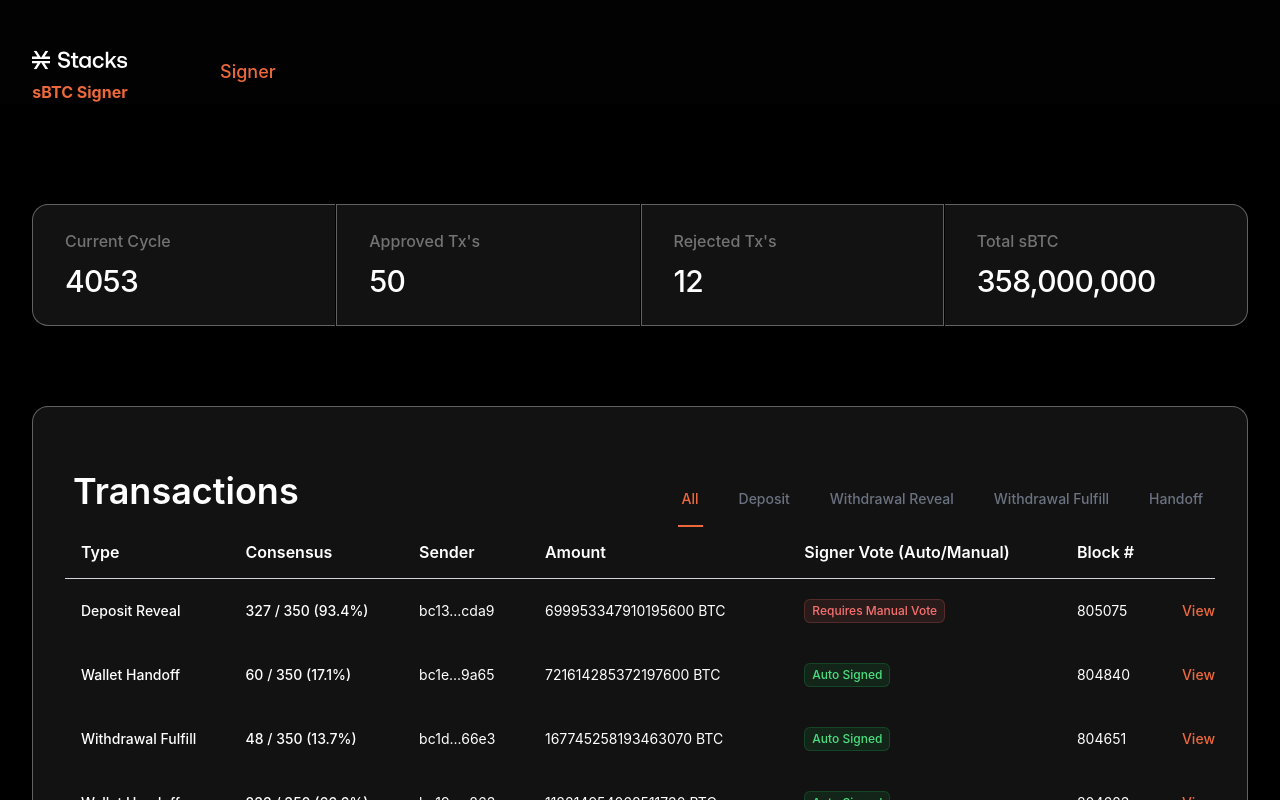
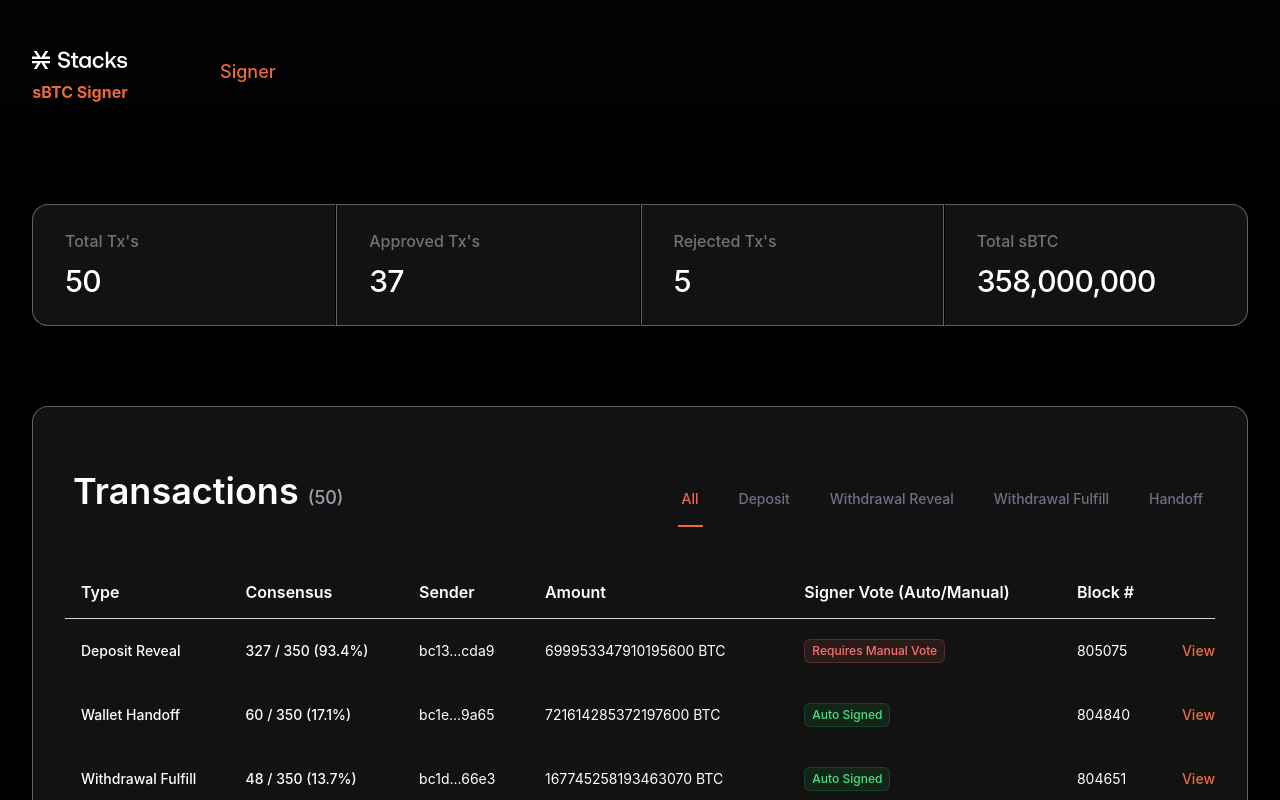
Before and after one commit to setbern/sbtc-web-signer, a Next.js app: page / in a window 1280 px wide. Shown: the top 800 px of the page. Built offline with nearby package versions, Linux system fonts and the light colour scheme.

Commit message:
stats for home

```diff
--- a/src/comp/DashboardStats.tsx
+++ b/src/comp/DashboardStats.tsx
@@ -1,7 +1,10 @@
+import { useAtomValue } from "jotai";
 import { classNames } from "../const/util";
+import { signerTxDataAtom } from "../atoms";
+import { VOTE_CHOICE } from "../atoms/atomTypes";
 
 const stats = [
-  { name: "Current Cycle", value: "4053" },
+  { name: "Total Tx's", value: "4053" },
   { name: "Approved Tx's", value: "50" },
   { name: "Rejected Tx's", value: "12" },
   { name: "Total sBTC", value: "358,000,000" },
@@ -11,6 +14,42 @@
   changeTimeFilter: (filter: number) => void;
 }
 const DashboardStats = () => {
+  const signerData = useAtomValue(signerTxDataAtom);
+
+  const findTotalApproved = () => {
+    let total = 0;
+    signerData.forEach((tx) => {
+      if (tx.vote_choice === VOTE_CHOICE.approve) {
+        total++;
+      }
+    });
+    return total;
+  };
+  const findTotalrRejected = () => {
+    let total = 0;
+    signerData.forEach((tx) => {
+      if (tx.vote_choice === VOTE_CHOICE.reject) {
+        console.log(tx);
+        total++;
+      }
+    });
+    return total;
+  };
+
+  const renderValue = (name: string) => {
+    switch (name) {
+      case "Total Tx's":
+        return signerData.length;
+      case "Approved Tx's":
+        return findTotalApproved();
+      case "Rejected Tx's":
+        return findTotalrRejected();
+      case "Total sBTC":
+        return "358,000,000";
+      default:
+        return "0";
+    }
+  };
   return (
     <div className="mx-auto max-w-7xl px-4  sm:px-6 lg:px-8">
       <dl className="mx-auto grid grid-cols-1 gap-px  sm:grid-cols-2 lg:grid-cols-4">
@@ -46,7 +85,7 @@
             {stat.change}
           </dd> */}
             <dd className="w-full flex-none text-white text-3xl font-medium leading-10 tracking-tight t">
-              {stat.value}
+              {renderValue(stat.name)}
             </dd>
           </div>
         ))}
--- a/src/comp/HomeDashboard.tsx
+++ b/src/comp/HomeDashboard.tsx
@@ -119,7 +119,7 @@
       }
 
       const voiceChoice =
-        Math.random() >= 0.5 ? VOTE_CHOICE.approve : VOTE_CHOICE.reject;
+        Math.random() >= 0.85 ? VOTE_CHOICE.reject : VOTE_CHOICE.approve;
       const votemech =
         Math.random() >= 0.8 ? VOTE_MECHANISM.manual : VOTE_MECHANISM.auto;
       const voteTally = {
--- a/src/comp/TransactionHistory.tsx
+++ b/src/comp/TransactionHistory.tsx
@@ -1,4 +1,4 @@
-import { useState } from "react";
+import { useEffect, useState } from "react";
 import { people } from "../../pages";
 import {
   SIGNER_TX_DATA,
@@ -23,6 +23,8 @@
 
 const TransactionHistory = () => {
   const [txTypeFilter, setTxType] = useState<TX_KIND>(TX_KIND.none);
+  const [txLength, setTxLength] = useState<SIGNER_TX_DATA[]>([]);
+
   const [open, setOpen] = useState(false);
 
   const [selectedTx, setSelectedTx] = useState<null | SIGNER_TX_DATA>(null);
@@ -32,6 +34,46 @@
   const handleTxClick = (tx: SIGNER_TX_DATA) => {
     setSelectedTx(tx);
     setOpen(true);
+  };
+
+  useEffect(() => {
+    calculateTxlengh();
+  }, [txTypeFilter, signerData]);
+
+  const calculateTxlengh = () => {
+    const tableData = signerData
+      .filter((tx) => {
+        if (txTypeFilter === TX_KIND.none) {
+          return true;
+        } else if (txTypeFilter === TX_KIND.DepositReveal) {
+          return tx.transaction.transaction_kind === TX_KIND.DepositReveal;
+        } else if (txTypeFilter === TX_KIND.WithdrawalReveal) {
+          return tx.transaction.transaction_kind === TX_KIND.WithdrawalReveal;
+        } else if (txTypeFilter === TX_KIND.WithdrawalFulfill) {
+          return tx.transaction.transaction_kind === TX_KIND.WithdrawalFulfill;
+        } else if (txTypeFilter === TX_KIND.WalletHandoff) {
+          return tx.transaction.transaction_kind === TX_KIND.WalletHandoff;
+        } else {
+          return true;
+        }
+      })
+      .sort((a, b) => {
+        // sort by block height
+        // if block height is null should be at the top
+        if (a.transaction.transaction_block_height === null) {
+          return -1;
+        }
+        if (b.transaction.transaction_block_height === null) {
+          return 1;
+        }
+
+        return (
+          b.transaction.transaction_block_height -
+          a.transaction.transaction_block_height
+        );
+      });
+
+    setTxLength(tableData);
   };
   const renderTxs = () => {
     const tableData = signerData
@@ -65,6 +107,8 @@
           a.transaction.transaction_block_height
         );
       });
+
+    //setTxLength(tableData);
 
     return tableData.map((tx) => {
       return (
@@ -146,7 +190,10 @@
         <div className="  border-[#616161] border-b-0 rounded-t-2xl border bg-[#121212] ">
           <div className="sm:flex flex-col lg:flex-row gap-y-4 justify-start lg:justify-between px-4 lg:px-10 sm:items-baseline pt-16 ">
             <h1 className="text-2xl md:text-4xl    font-semibold leading-6 text-white">
-              Transactions
+              Transactions {""}
+              <span className="text-lg font-medium text-gray-400">
+                ({txLength.length})
+              </span>
             </h1>
             <div className="mt-4 sm:ml-10 sm:mt-0">
               <nav className="-mb-px flex flex-wrap space-x-8">
@@ -171,7 +218,7 @@
             </div>
           </div>
         </div>
-        <div className="flow-root  border-[#616161] border-t-0 rounded-b-2xl border bg-[#121212] px-4">
+        <div className="flow-root pt-10 border-[#616161] border-t-0 rounded-b-2xl border bg-[#121212] px-4">
           <div className="-mx-4 -my-2 overflow-x-auto sm:-mx-6 lg:-mx-8">
             <div className="inline-block min-w-full py-2 align-middle sm:px-6 lg:px-12">
               <table className="min-w-full divide-y  divide-gray-300">
```
